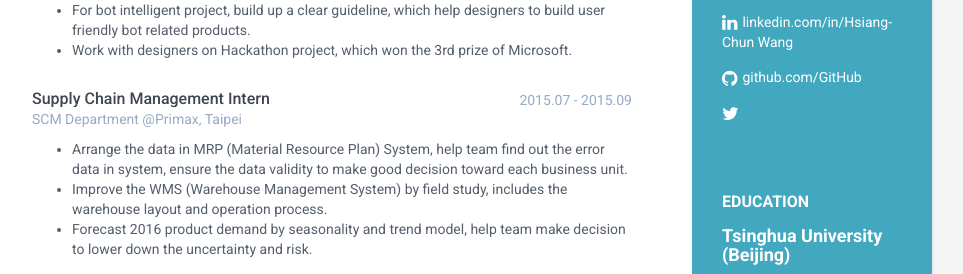
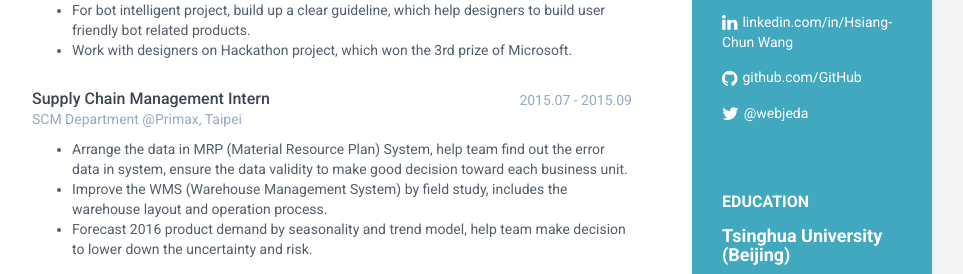
Before and after one commit to hsiangchunwang/hsiangchunwang.github.io, a Jekyll site: the page built from index.html, in a window 1280 px wide. Shown: the part 464-738 px from the top of the page, without its empty margins (188-1151 px from the left). Built offline with Jekyll 4.4.1, drawn with Linux system fonts in a browser that asks for light colours.

Commit message:
Update sidebar.html

```diff
--- a/_includes/sidebar.html
+++ b/_includes/sidebar.html
@@ -41,7 +41,7 @@
                     <li class="github"><i class="fa fa-github"></i><a href="http://github.com/sharu725" target="_blank">github.com/sharu725</a></li>
                     {% endif %}
 
-                    {% if site.facebook %}
+                    {% if site.twitter %}
                     <li class="twitter"><i class="fa fa-twitter"></i><a href="https://www.facebook.com/{{site.twitter}}" target="_blank">{{site.twitter}}</a></li>
                     {% else %}
                      <li class="twitter"><i class="fa fa-twitter"></i><a href="https://twitter.com/@webjeda" target="_blank">@webjeda</a></li>
```
